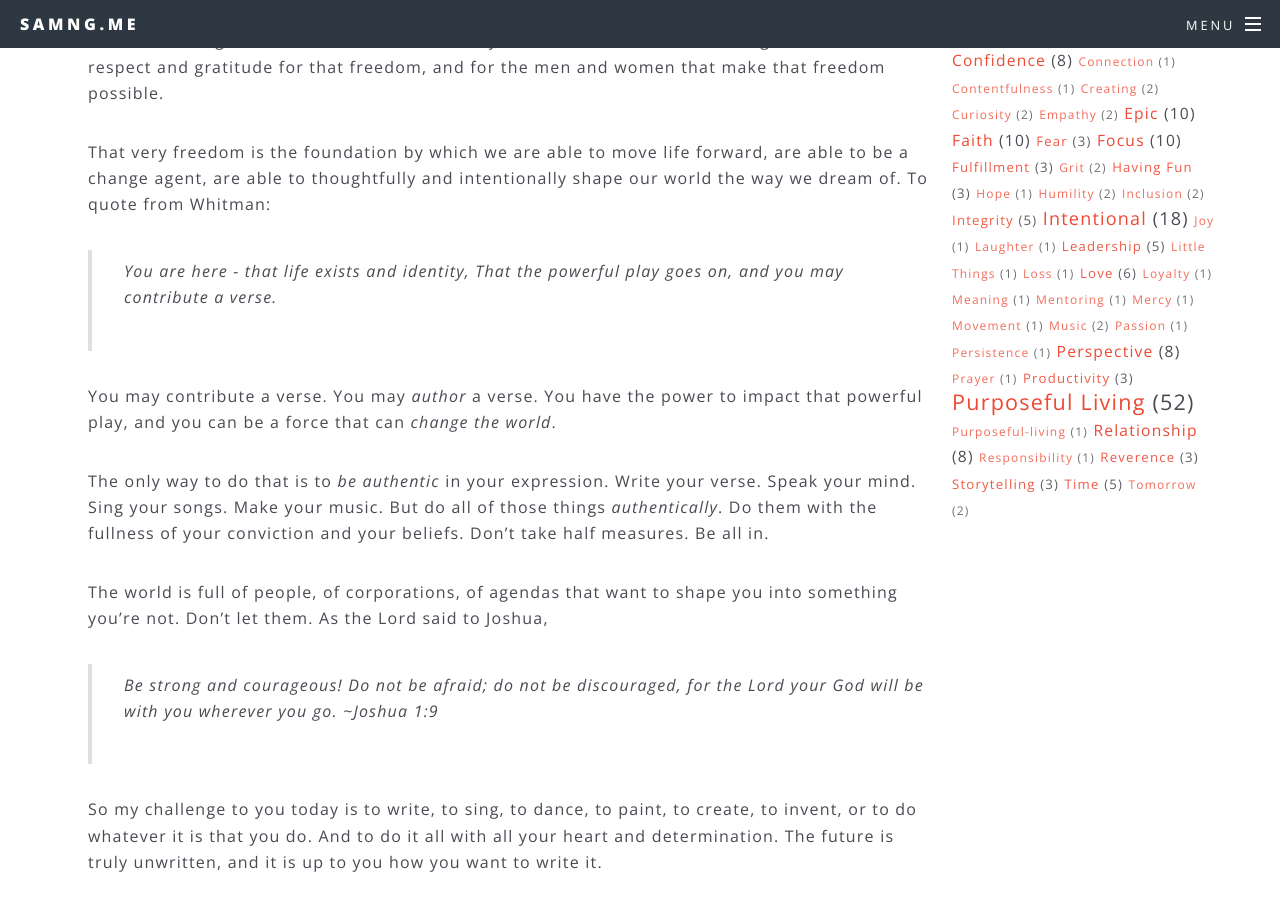
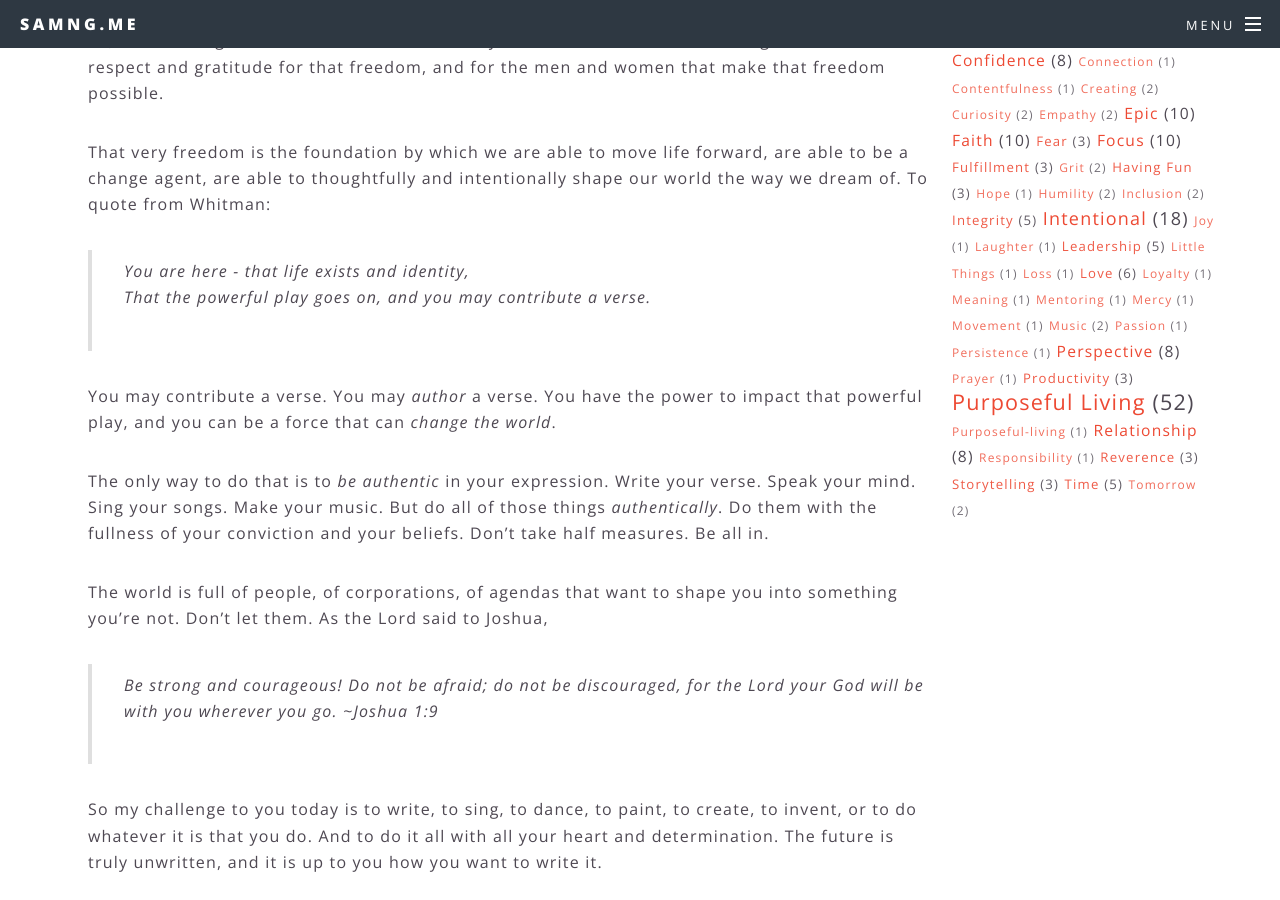
Before and after one commit to samng96/samng.me, a Jekyll site: the page built from letters-to-my-son/_posts/2017-08-13-the-future-is-unwritten.markdown, in a window 1280 px wide and 900 px high, scrolled down 759 px. Built offline with Jekyll 4.4.1, drawn with Linux system fonts in a browser that asks for light colours.

Commit message:
fix block quote

```diff
--- a/letters-to-my-son/_posts/2017-08-13-the-future-is-unwritten.markdown
+++ b/letters-to-my-son/_posts/2017-08-13-the-future-is-unwritten.markdown
@@ -16,7 +16,7 @@ One of the greatest founding principles and beliefs of many of our modern nation
 
 That very freedom is the foundation by which we are able to move life forward, are able to be a change agent, are able to thoughtfully and intentionally shape our world the way we dream of. To quote from Whitman:
 
-> You are here - that life exists and identity,
+> You are here - that life exists and identity,<br>
 > That the powerful play goes on, and you may contribute a verse.
 
 You may contribute a verse. You may *author* a verse. You have the power to impact that powerful play, and you can be a force that can *change the world*.
```
